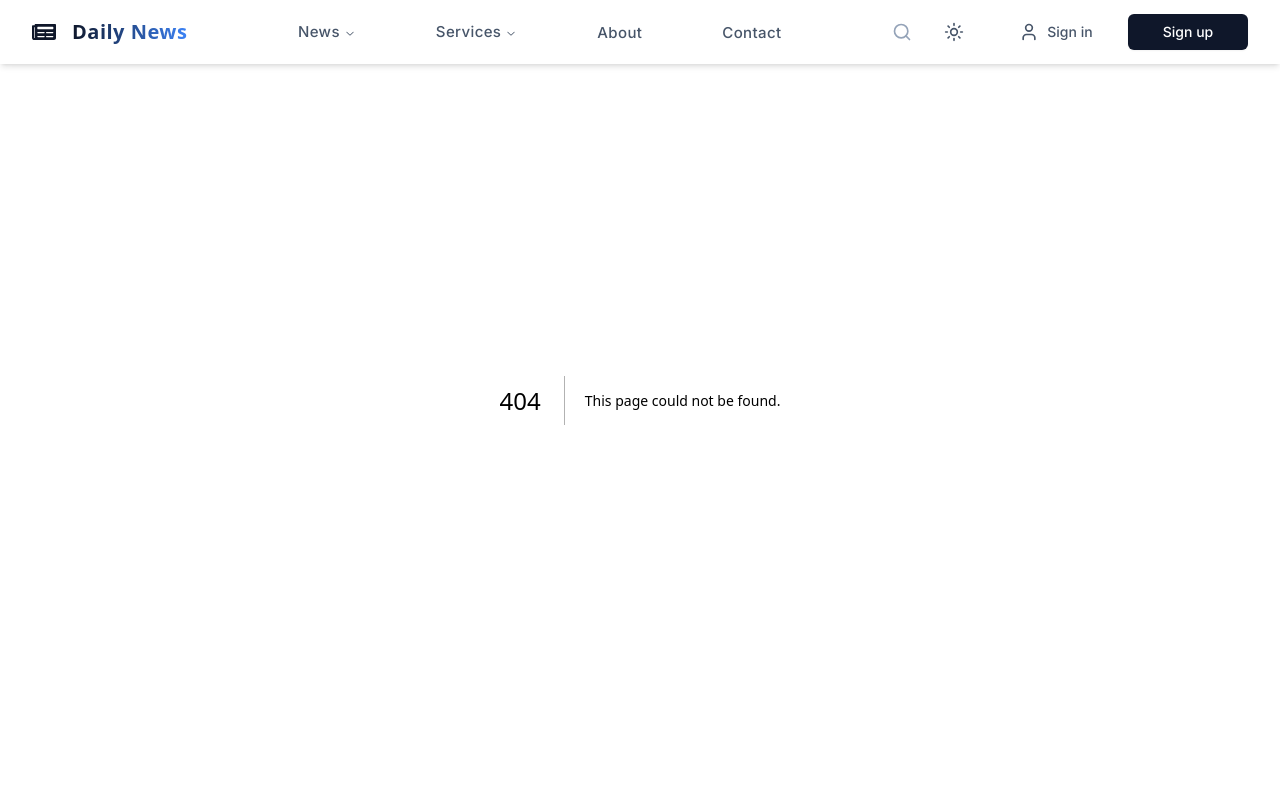
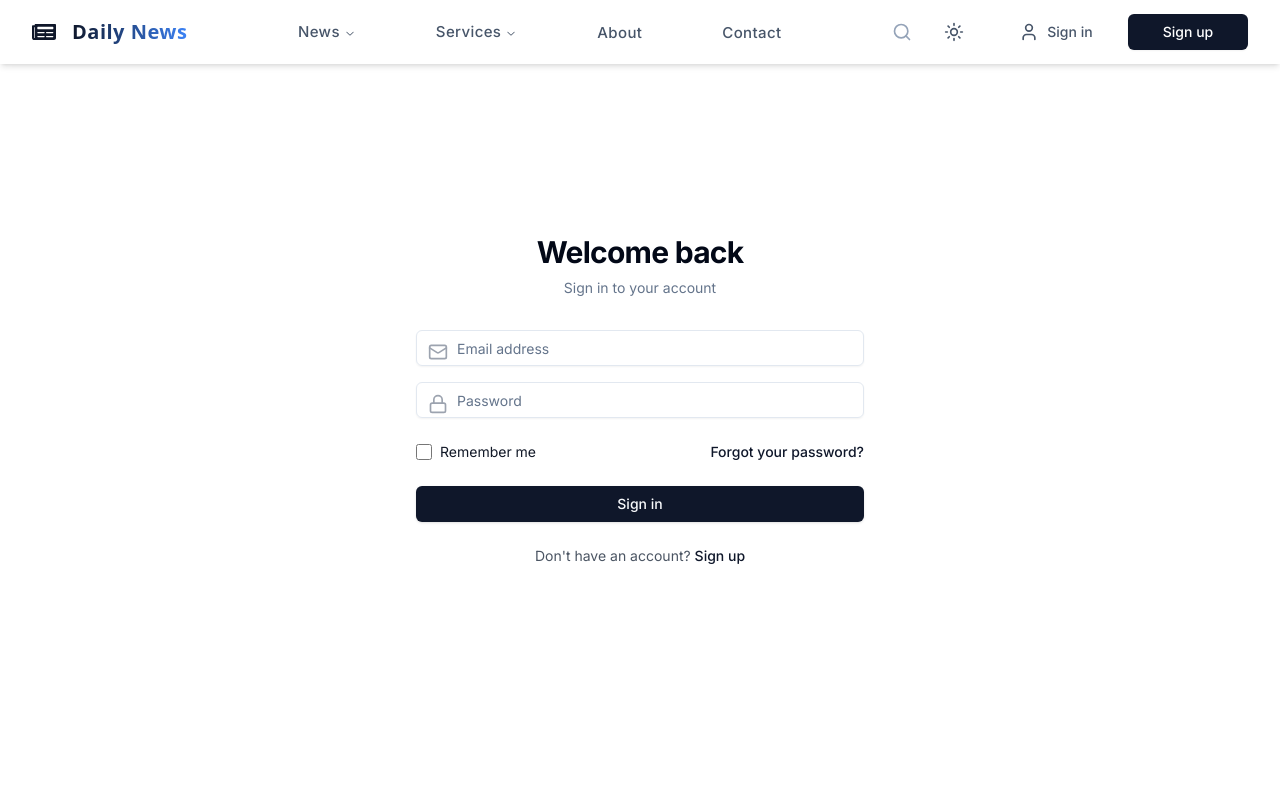
Before and after one commit to huynqh0101/Website-Blog-Post, a Next.js app: page /login in a window 1280 px wide. Before the commit this address had no page. Shown: the top 800 px of the page. Built offline with nearby package versions, Linux system fonts and the light colour scheme.

Commit message:
login signup

```diff
--- /dev/null
+++ b/src/app/(auth)/login/page.tsx
@@ -0,0 +1,9 @@
+import LoginForm from "@/components/auth/LoginForm";
+
+export default function LoginPage() {
+  return (
+    <div className="min-h-screen flex items-center justify-center py-12 px-4 sm:px-6 lg:px-8">
+      <LoginForm />
+    </div>
+  );
+}
--- /dev/null
+++ b/src/app/(auth)/signup/page.tsx
@@ -0,0 +1,9 @@
+import SignupForm from "@/components/auth/SignupForm";
+
+export default function SignupPage() {
+  return (
+    <div className="min-h-screen flex items-center justify-center py-12 px-4 sm:px-6 lg:px-8">
+      <SignupForm />
+    </div>
+  );
+}
--- a/src/components/MobileMenu.tsx
+++ b/src/components/MobileMenu.tsx
@@ -1,4 +1,4 @@
-"use client"
+"use client";
 
 import React, { useState } from "react";
 import { Button } from "./ui/button";
--- /dev/null
+++ b/src/components/auth/LoginForm.tsx
@@ -0,0 +1,101 @@
+"use client";
+
+import { useState } from "react";
+import { useRouter } from "next/navigation";
+import Link from "next/link";
+import { Input } from "@/components/ui/input";
+import { Button } from "@/components/ui/button";
+import { Mail, Lock, Loader2 } from "lucide-react";
+
+export default function LoginForm() {
+  const router = useRouter();
+  const [loading, setLoading] = useState(false);
+
+  const handleSubmit = async (e: React.FormEvent) => {
+    e.preventDefault();
+    setLoading(true);
+    // Add your login logic here
+    setTimeout(() => setLoading(false), 2000);
+  };
+
+  return (
+    <div className="w-full max-w-md space-y-8">
+      <div className="text-center">
+        <h2 className="text-3xl font-bold tracking-tight">Welcome back</h2>
+        <p className="mt-2 text-sm text-muted-foreground">
+          Sign in to your account
+        </p>
+      </div>
+
+      <form onSubmit={handleSubmit} className="mt-8 space-y-6">
+        <div className="space-y-4">
+          <div className="relative">
+            <Mail className="absolute left-3 top-3 h-5 w-5 text-gray-400" />
+            <Input
+              type="email"
+              placeholder="Email address"
+              required
+              className="pl-10"
+            />
+          </div>
+
+          <div className="relative">
+            <Lock className="absolute left-3 top-3 h-5 w-5 text-gray-400" />
+            <Input
+              type="password"
+              placeholder="Password"
+              required
+              className="pl-10"
+            />
+          </div>
+        </div>
+
+        <div className="flex items-center justify-between">
+          <div className="flex items-center">
+            <input
+              type="checkbox"
+              className="h-4 w-4 rounded border-gray-300"
+              id="remember_me"
+            />
+            <label
+              htmlFor="remember_me"
+              className="ml-2 block text-sm text-gray-900"
+            >
+              Remember me
+            </label>
+          </div>
+
+          <div className="text-sm">
+            <Link
+              href="/forgot-password"
+              className="font-medium text-primary hover:text-primary/80"
+            >
+              Forgot your password?
+            </Link>
+          </div>
+        </div>
+
+        <Button
+          type="submit"
+          className="w-full"
+          disabled={loading}
+        >
+          {loading ? (
+            <Loader2 className="mr-2 h-4 w-4 animate-spin" />
+          ) : null}
+          Sign in
+        </Button>
+
+        <p className="text-center text-sm text-gray-600">
+          Don't have an account?{" "}
+          <Link
+            href="/signup"
+            className="font-medium text-primary hover:text-primary/80"
+          >
+            Sign up
+          </Link>
+        </p>
+      </form>
+    </div>
+  );
+}
--- /dev/null
+++ b/src/components/auth/SignupForm.tsx
@@ -0,0 +1,90 @@
+"use client";
+
+import { useState } from "react";
+import { useRouter } from "next/navigation";
+import Link from "next/link";
+import { Input } from "@/components/ui/input";
+import { Button } from "@/components/ui/button";
+import { User, Mail, Lock, Loader2 } from "lucide-react";
+
+export default function SignupForm() {
+  const router = useRouter();
+  const [loading, setLoading] = useState(false);
+
+  const handleSubmit = async (e: React.FormEvent) => {
+    e.preventDefault();
+    setLoading(true);
+    // Add your signup logic here
+    setTimeout(() => setLoading(false), 2000);
+  };
+
+  return (
+    <div className="w-full max-w-md space-y-8">
+      <div className="text-center">
+        <h2 className="text-3xl font-bold tracking-tight">Create an account</h2>
+        <p className="mt-2 text-sm text-muted-foreground">
+          Sign up to get started
+        </p>
+      </div>
+
+      <form onSubmit={handleSubmit} className="mt-8 space-y-6">
+        <div className="space-y-4">
+          <div className="relative">
+            <User className="absolute left-3 top-3 h-5 w-5 text-gray-400" />
+            <Input
+              type="text"
+              placeholder="Full name"
+              required
+              className="pl-10"
+            />
+          </div>
+
+          <div className="relative">
+            <Mail className="absolute left-3 top-3 h-5 w-5 text-gray-400" />
+            <Input
+              type="email"
+              placeholder="Email address"
+              required
+              className="pl-10"
+            />
+          </div>
+
+          <div className="relative">
+            <Lock className="absolute left-3 top-3 h-5 w-5 text-gray-400" />
+            <Input
+              type="password"
+              placeholder="Password"
+              required
+              className="pl-10"
+            />
+          </div>
+
+          <div className="relative">
+            <Lock className="absolute left-3 top-3 h-5 w-5 text-gray-400" />
+            <Input
+              type="password"
+              placeholder="Confirm password"
+              required
+              className="pl-10"
+            />
+          </div>
+        </div>
+
+        <Button type="submit" className="w-full" disabled={loading}>
+          {loading ? <Loader2 className="mr-2 h-4 w-4 animate-spin" /> : null}
+          Sign up
+        </Button>
+
+        <p className="text-center text-sm text-gray-600">
+          Already have an account?{" "}
+          <Link
+            href="/login"
+            className="font-medium text-primary hover:text-primary/80"
+          >
+            Sign in
+          </Link>
+        </p>
+      </form>
+    </div>
+  );
+}
```
